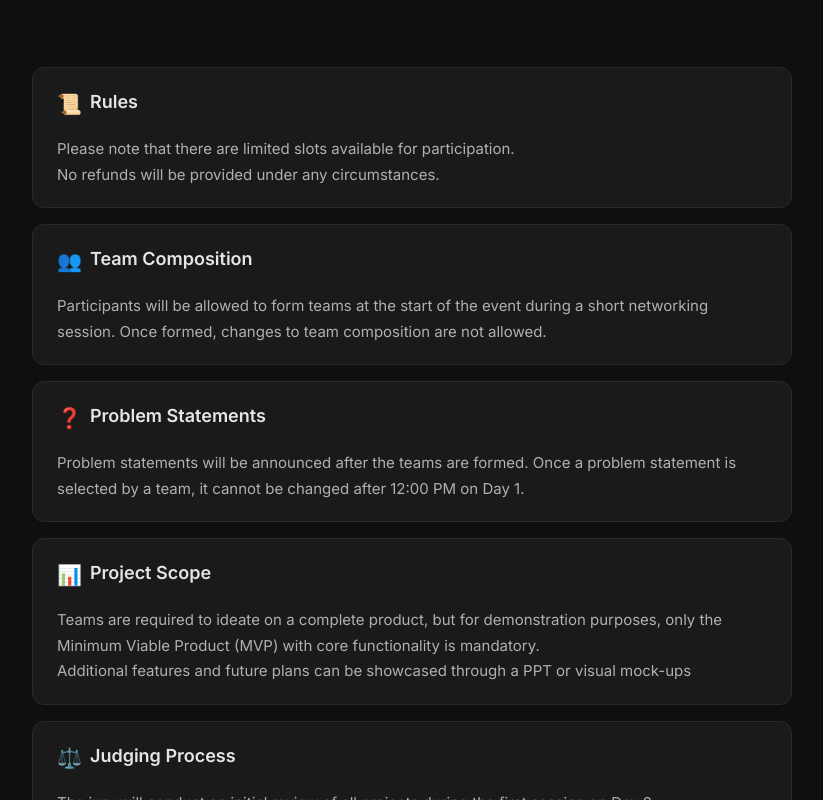
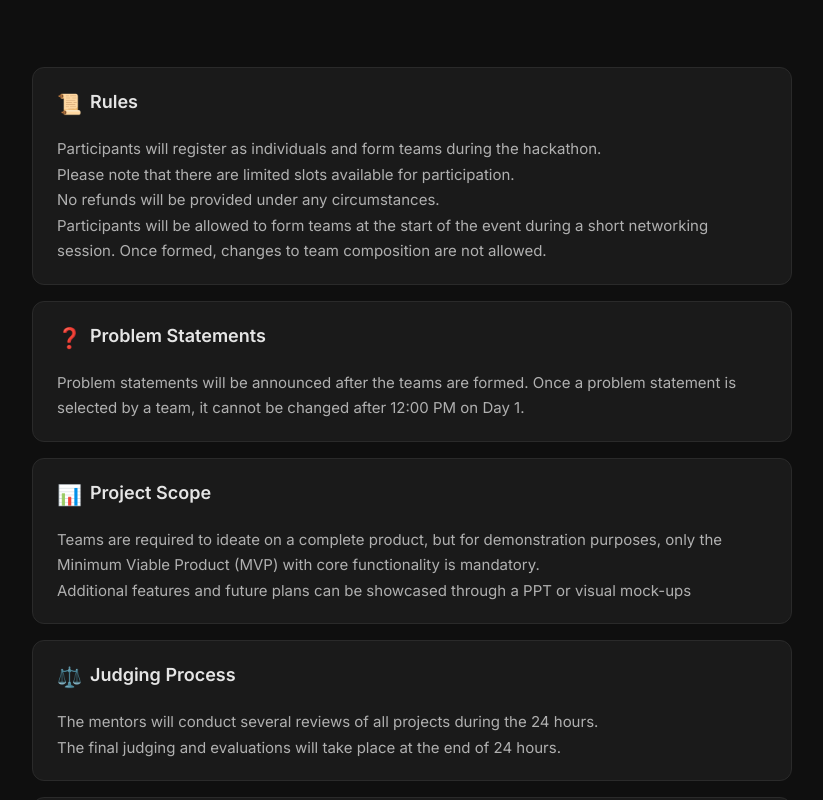
Before and after one commit to gkavinrajanCodes/envision, a React (Vite) app: page / in a window 1280 px wide. Shown: the part 2480-3280 px from the top of the page, without its empty margins (228-1051 px from the left). Built offline with nearby package versions, Linux system fonts and the light colour scheme.

Commit message:
update rules (latest)

```diff
--- a/src/Components/FAQ/FAQ.jsx
+++ b/src/Components/FAQ/FAQ.jsx
@@ -6,13 +6,7 @@
       question: "Rules",
       emoji: "📜",
       answer:
-        "Please note that there are limited slots available for participation.\nNo refunds will be provided under any circumstances.",
-    },
-    {
-      question: "Team Composition",
-      emoji: "👥",
-      answer:
-        "Participants will be allowed to form teams at the start of the event during a short networking session. Once formed, changes to team composition are not allowed.",
+        "Participants will register as individuals and form teams during the hackathon.\nPlease note that there are limited slots available for participation.\nNo refunds will be provided under any circumstances.\nParticipants will be allowed to form teams at the start of the event during a short networking session. Once formed, changes to team composition are not allowed.",
     },
     {
       question: "Problem Statements",
@@ -27,7 +21,7 @@
     {
       question: "Judging Process",
       emoji: "⚖️",
-      answer: "The jury will conduct an initial review of all projects during the first session on Day 2.\nThe final judging and evaluations will take place in the afternoon of Day 2.",
+      answer: "The mentors will conduct several reviews  of all projects during the 24 hours.\nThe final judging and evaluations will take place at the end of 24 hours.",
     },
     {
       question: "Technical Requirements",
```
